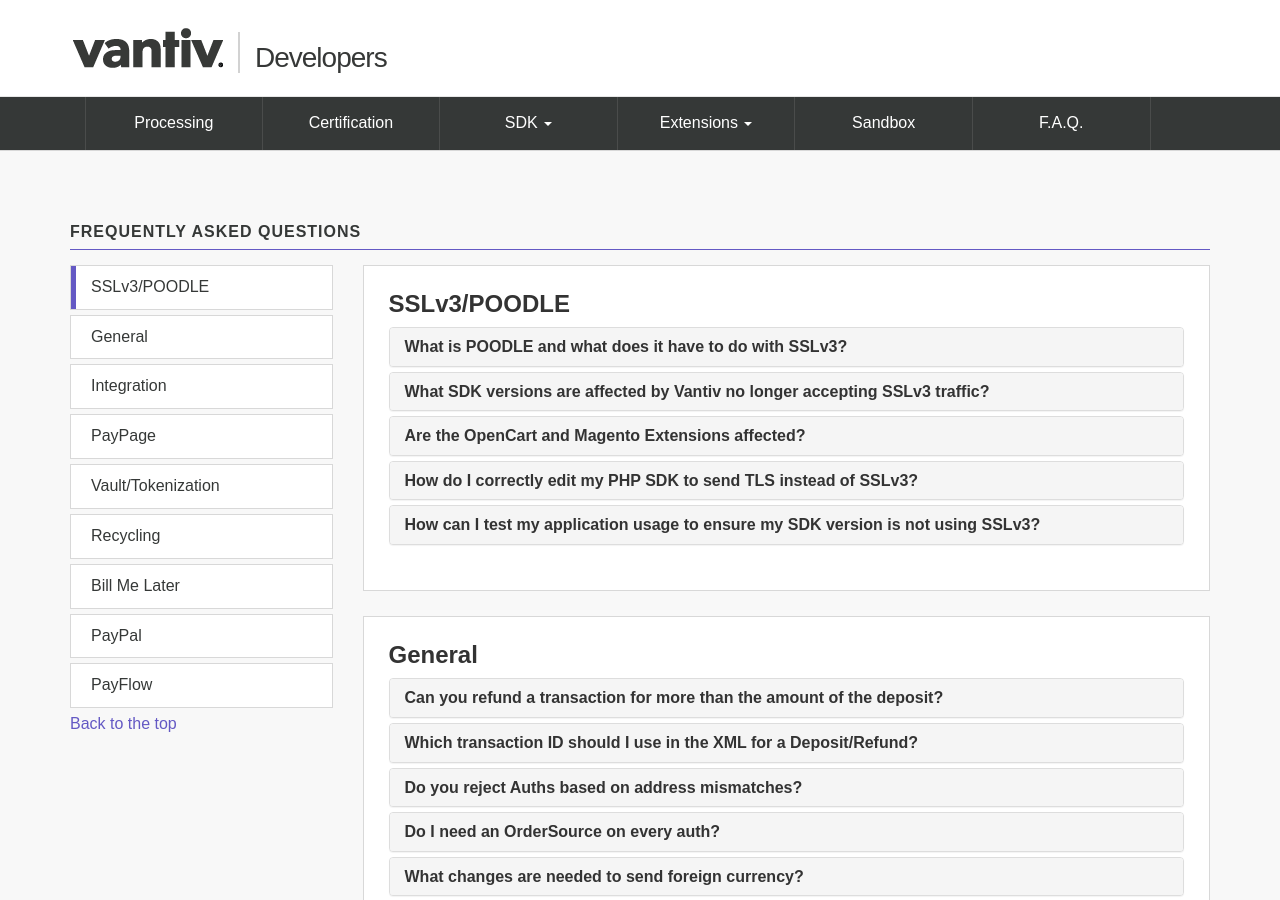
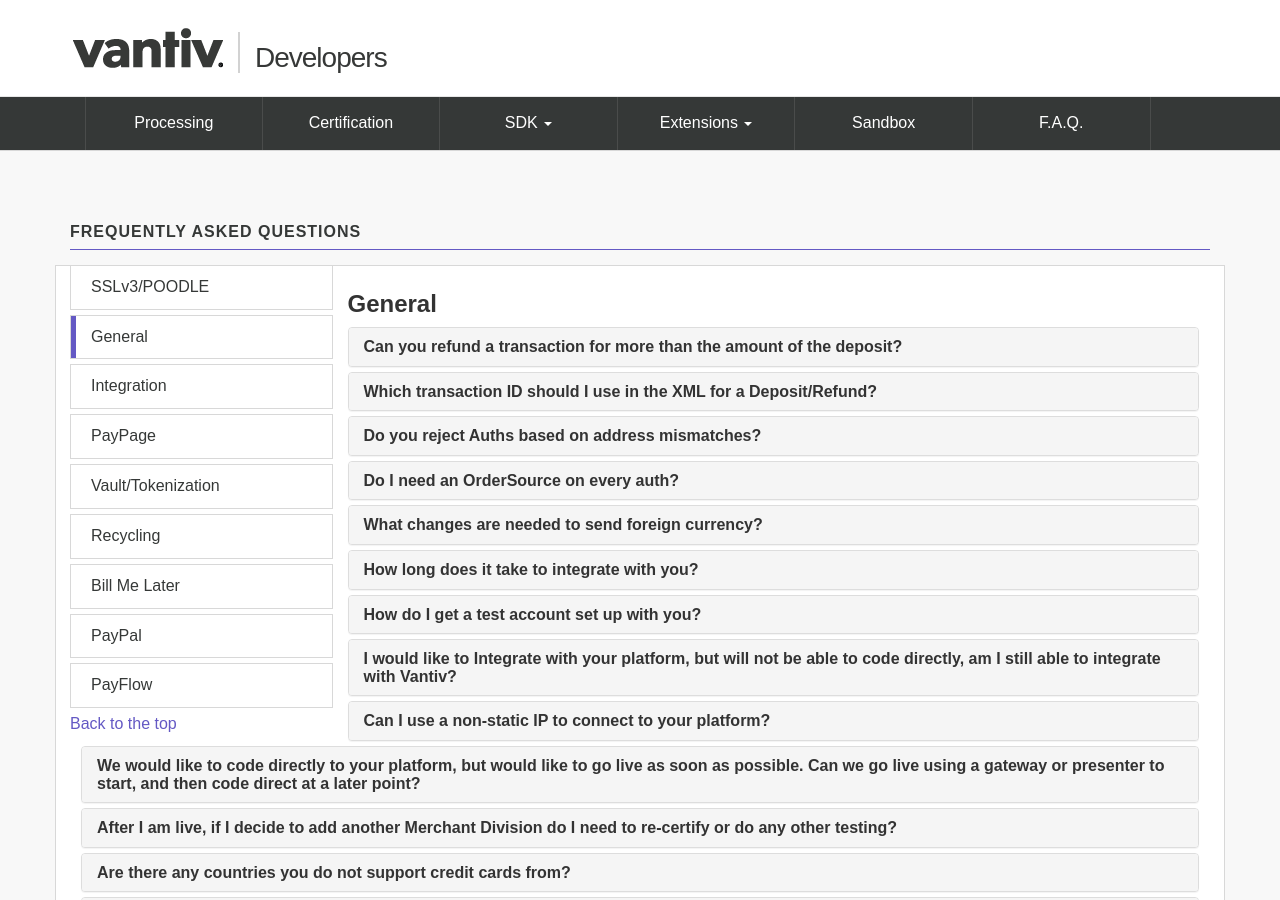
Before and after one commit to isunnapud/vantiv.github.io, a Jekyll site: the page built from faqs/index.html, in a window 1280 px wide and 900 px high. Built offline with Jekyll 4.4.1, drawn with Linux system fonts in a browser that asks for light colours; nearby versions of some CDN libraries.

Commit message:
Update index.html

```diff
--- a/faqs/index.html
+++ b/faqs/index.html
@@ -38,63 +38,7 @@
 				</div>
 			</div>
 
-			<div class="col-md-9">
-				<div class="boxed">
-					<h3 id="poodle">SSLv3/POODLE</h3>
 
-					<div class="panel-group">
-						<div class="panel panel-default">
-							<div class="panel-heading">
-								<h4 class="panel-title"><a data-toggle="collapse" data-parent="#accordion" data-target="#poodle1" href="#">What is POODLE and what does it have to do with SSLv3?</a></h4>
-							</div>
-							<div id="poodle1" class="panel-collapse collapse">
-								<div class="panel-body">
-									In October 2014, security researchers discovered and published a vulnerability known as POODLE (CVE-2014-3566), which affects the Secure Sockets Layer version 3 (SSLv3) protocol.  This protocol is currently one of several encryption protocols supported by Vantiv eCommerce, but it can be exploited by a malicious party to extract sensitive information from secure traffic.  Beginning January 9, 2015, Vantiv’s production servers will  limit SSLv3 traffic and as of January 27, 2015, we will no longer accept any SSLv3 traffic.  Only traffic using newer encryption protocols including TLS v1 and later will be accepted.
-								</div>
-							</div>
-						</div>
-						<div class="panel panel-default">
-							<div class="panel-heading">
-								<h4 class="panel-title"><a data-toggle="collapse" data-parent="#accordion" data-target="#poodle2" href="#">What SDK versions are affected by Vantiv no longer accepting SSLv3 traffic?</a></h4>
-							</div>
-							<div id="poodle2" class="panel-collapse collapse">
-								<div class="panel-body">
-									All versions of the 8.X PHP SDK prior to version 8.27.1, as well as version 9.0.0 are written to use only SSLv3 by default. These, along with the OpenCart versions prior to 8.24.1 and Magento prior to 8.15.2 extensions, are the only affected SDKs.  PHP SDK versions 8.27.1 and 9.0.1 have been released that are written to use TLSv1.x as the encryption protocol.  The required code change is also simple to apply to your existing PHP SDK if you choose to make the code change yourself without upgrading to the latest SDK version.
-								</div>
-							</div>
-						</div>
-						<div class="panel panel-default">
-							<div class="panel-heading">
-								<h4 class="panel-title"><a data-toggle="collapse" data-parent="#accordion" data-target="#poodle3" href="#">Are the OpenCart and Magento Extensions affected?</a></h4>
-							</div>
-							<div id="poodle3" class="panel-collapse collapse">
-								<div class="panel-body">
-									Yes.  Since both the OpenCart and Magento extensions include an embedded PHP SDK, the extensions for OpenCart versions prior to 8.24.1 and Magento versions prior to 8.15.2 are affected.  OpenCart extension version 8.24.1 and Magento extension version 8.15.2 have been released that are written to use TLSv1.x as the encrption protocol.  The required code change is also simple to apply to your existing OpenCart or Magento extension.  If you choose to make the code change yourself without upgrading to the latest extension version, please see the "How do I correctly edit my PHP SDK to send TLS instead of SSLv3" question below for instructions on how to edit the PHP SDK embedded in OpenCart and Magento extensions to send TLS instead of SSLv3 traffic.
-								</div>
-							</div>
-						</div>
-						<div class="panel panel-default">
-							<div class="panel-heading">
-								<h4 class="panel-title"><a data-toggle="collapse" data-parent="#accordion" data-target="#poodle4" href="#">How do I correctly edit my PHP SDK to send TLS instead of SSLv3?</a></h4>
-							</div>
-							<div id="poodle4" class="panel-collapse collapse">
-								<div class="panel-body">
-									In the Communications.php module of your PHP SDK, find the line that sets CURLOPT_SSLVERSION to 3. By changing the value to 1 (use TLSv1), you will be able to ensure that your application will send TLS traffic to Vantiv.
-								</div>
-							</div>
-						</div>
-						<div class="panel panel-default">
-							<div class="panel-heading">
-								<h4 class="panel-title"><a data-toggle="collapse" data-parent="#accordion" data-target="#poodle5" href="#">How can I test my application usage to ensure my SDK version is not using SSLv3?</a></h4>
-							</div>
-							<div id="poodle5" class="panel-collapse collapse">
-								<div class="panel-body">
-									The Sandbox, as well as the Vantiv Pre-Live and Post-Live certification environments have been patched to disallow SSLv3
-								</div>
-							</div>
-						</div>
-					</div>
-				</div>
 				<div class="boxed">
 					<h3 id="general">General</h3>
 
```
